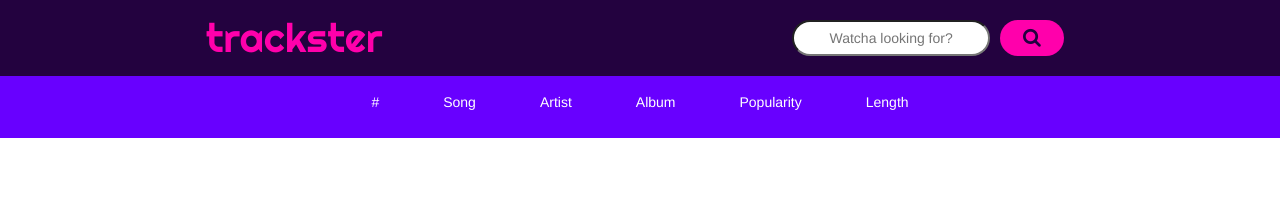
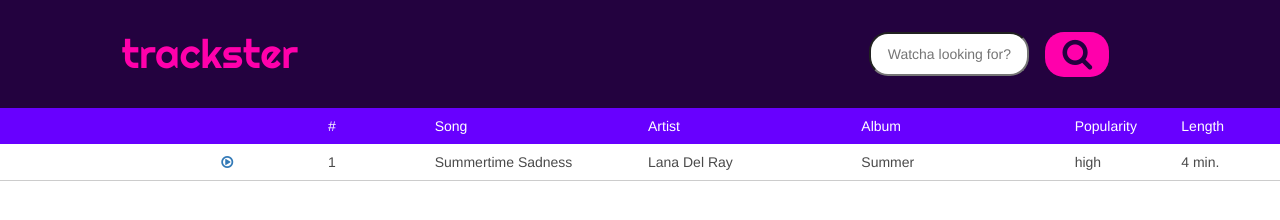
Before and after one commit to aschera/Trackster, a website: page index.html in a window 1280 px wide. Drawn offline with nearby package versions, Linux system fonts and the light colour scheme.

Commit message:
added ajax

```diff
--- a/index.html
+++ b/index.html
@@ -1,5 +1,6 @@
 <!DOCTYPE html>
 <html>
+
 <head>
     <title>Trackster</title>
     <link rel="icon" href="favicon.png" type="image/x-icon">
@@ -9,58 +10,96 @@
     <link rel="stylesheet" type="text/css" href="https://maxcdn.bootstrapcdn.com/font-awesome/4.7.0/css/font-awesome.min.css">
     <link href="https://maxcdn.bootstrapcdn.com/bootstrap/3.3.7/css/bootstrap.min.css" rel="stylesheet" integrity="sha384-BVYiiSIFeK1dGmJRAkycuHAHRg32OmUcww7on3RYdg4Va+PmSTsz/K68vbdEjh4u" crossorigin="anonymous">
     <link rel="stylesheet" type="text/css" href="./resources/css/style.css">
-  <script src="https://code.jquery.com/jquery-3.1.1.min.js"
-          integrity="sha256-hVVnYaiADRTO2PzUGmuLJr8BLUSjGIZsDYGmIJLv2b8="
-          crossorigin="anonymous"></script>
+    <script src="https://code.jquery.com/jquery-3.1.1.min.js" integrity="sha256-hVVnYaiADRTO2PzUGmuLJr8BLUSjGIZsDYGmIJLv2b8=" crossorigin="anonymous"></script>
     <script type="text/javascript" src="./resources/js/trackster.js"></script>
     <script type="text/javascript" src="./resources/js/tests.js"></script>
 </head>
+
 <body>
+
+
+
 
     <!-- START header -->
     <header>
-        <div class="top-header container">
-            <div class="logo">
-                <h1>trackster</h1>
+        <div class="top-header container-fluid">
+            <!-- start wrapper-->
+            <div class="row">
+                <!-- start row-->
+                <h1 class="col-xs-7 col-xs-offset-1">trackster</h1>
+                <input class="search search__bar col-xs-2" type="text" class="search__bar" placeholder="Watcha looking for?">
+                <button class="search__button fa fa-search col-xs-1" id="search-button"></button>
             </div>
-            <div class="search">
-                <input type="text" class="search__bar" placeholder="Watcha looking for?">
-                <button class="fa fa-search"></button>
+            <!-- end row-->
+        </div>
+        <!-- end wrapper-->
+
+
+        <div class="container-fluid">
+
+            <!-- START headings list -->
+            <div class="list-headings row">
+                <div class="list-item col-xs-1 col-xs-offset-2">
+
+                </div>
+                <div class="list-item col-xs-1 ">
+                    #
+                </div>
+                <div class="list-item  col-xs-2">
+                    Song
+                </div>
+                <div class="list-item  col-xs-2">
+                    Artist
+                </div>
+                <div class="list-item  col-xs-2">
+                    Album
+                </div>
+                <div class="list-item  col-xs-1">
+                    Popularity
+                </div>
+                <div class="list-item  col-xs-1">
+                    Length
+                </div>
+
+            </div>
+            <!-- end row -->
+            <!-- END heading list -->
+
+            <!-- START track list -->
+            <div id="track-list" class="row">
+                <div class="list-item  col-xs-1 col-xs-offset-2">
+                    <a href="https://youtu.be/eI_O5_tJ1hA" class="fa fa-play-circle-o"></a>
+                </div>
+                <div class="list-item  col-xs-1">
+                    1
+                </div>
+                <div class="list-item  col-xs-2">
+                    Summertime Sadness
+                </div>
+                <div class="list-item  col-xs-2">
+                    Lana Del Ray
+                </div>
+                <div class="list-item  col-xs-2">
+                    Summer
+                </div>
+                <div class="list-item  col-xs-1">
+                    high
+                </div>
+                <div class="list-item  col-xs-1">
+                    4 min.
                 </div>
             </div>
+            <!-- END track list -->
+        </div>
+
     </header>
     <!-- END header -->
 
     <main>
-        <!-- START list -->
-        <section>
-            <div class="list-headings">
-                <ul>
-                    <li>
-                        <p>#</p>
-                    </li>
-                    <li>
-                        <p>Song</p>
-                    </li>
-                    <li>
-                        <p>Artist</p>
-                    </li>
-                    <li>
-                        <p>Album</p>
-                    </li>
-                    <li>
-                        <p>Popularity</p>
-                    </li>
-                    <li>
-                        <p>Length</p>
-                    </li>
-                </ul>
-            </div>
-        </section>
-        <!-- END list -->
 
     </main>
 
 
 </body>
+
 </html>
--- a/resources/js/trackster.js
+++ b/resources/js/trackster.js
@@ -1,3 +1,28 @@
+/*last.fm developer api
+https://www.last.fm/api
+
+Application name	trackster
+API key	2bbe973ecc284f94d17812d4bb225063
+Shared secret	66e3824a0613d1875bbfd4de0181261f
+Registered to	sunligfht
+
+search for tracks:
+JSON: /2.0/?method=track.search&track=Believe&api_key=YOUR_API_KEY&format=json
+XML: /2.0/?method=track.search&track=Believe&api_key=YOUR_API_KEY
+*/
+
+
+/* run the click event only if the page has loaded*/
+$(document).ready(function(){
+  $('#search-button').click(clicked)
+});
+
+/* do something when a user clicks the button*/
+function clicked() {
+  let query = $('.search__bar').val();
+  Trackster.searchTracksByTitle(query);
+}
+
 var Trackster = {};
 
 /*
@@ -5,7 +30,26 @@ var Trackster = {};
   Append each "row" to the container in the body to display all tracks.
 */
 Trackster.renderTracks = function(tracks) {
+  let list = tracks.results.trackmatches.track;
+  for(let i = 0; i < list.length; i++){
+    let $data = $(
+    '<div id="track-list" class="row">
+    <div class="list-item  col-xs-1 col-xs-offset-2">
+        <a href="
+    '
+    +
+    list.url
+    +
+    '
+    https://youtu.be/eI_O5_tJ1hA" class="fa fa-play-circle-o"></a>
+    </div>
+    <div class="list-item  col-xs-1">');
 
+
+
+
+    $('#track-list').append($data);
+  }
 };
 
 /*
@@ -13,5 +57,11 @@ Trackster.renderTracks = function(tracks) {
   Render the tracks given in the API query response.
 */
 Trackster.searchTracksByTitle = function(title) {
+  let baseurl= 'http://ws.audioscrobbler.com/';
+  let searchTrackUrl = "/2.0/?method=track.search&track="+title+"&api_key=2bbe973ecc284f94d17812d4bb225063&format=json";
+
+  $.get(baseurl+searchTrackUrl, function(data){
+    Trackster.renderTracks(data);
+});
 
 };
--- a/sass/base/_base.scss
+++ b/sass/base/_base.scss
@@ -8,10 +8,12 @@
 
 html{
     font-family: "Work Sans", Helvetica, sans-serif;
-
     box-sizing: border-box;/* apply a natural box layout model to all elements, but allowing components to change */
-
     // This defines what 1rem is
     font-size: 100%; //1 rem = 16px; 26px/16px = 100%
+}
 
+.container-fluid, .row, .col {
+    margin: 0;
+    padding: 0;
 }
--- a/sass/base/_typography.scss
+++ b/sass/base/_typography.scss
@@ -4,7 +4,7 @@ h1 {
     color: $main-color;
     font-family: Righteous;
     font-size: 2.5rem;
-    margin:0;
+    margin: 2rem 1rem;
 }
 
 p {
--- a/sass/components/_list.scss
+++ b/sass/components/_list.scss
@@ -3,19 +3,14 @@
     display: flex;
     justify-content: center;
     align-items: center;
-    padding: 1rem;
+    color: $text-color-light;
+}
 
-    & p {
-        color: $text-color-light;
-    }
+#track-list{
+    color: $text-color;
+    border-bottom: 1px solid $line-color;
+}
 
-    & ul {
-        display: flex;
-        justify-content: space-between;
-
-        & li {
-            display: inline;
-            padding: 0 2rem;
-        }
-    }
+.list-item {
+    padding: 0.5rem;
 }
--- a/sass/layout/_header.scss
+++ b/sass/layout/_header.scss
@@ -1,40 +1,27 @@
-header {
+
+
+.top-header {
     background-color: $tertiary-color;
+
 }
 
-.top-header {
-    display: flex;
-    flex: row wrap;
-    justify-content: center;
-    align-items: center;
-    padding: 1rem;
+.search__bar{
+        border-radius: 19px;
+        text-align: center;
+        line-height:2.5rem;
+        width: 10rem;
+        margin-top: 2rem;
+        margin-right:1rem;
 }
 
-.search {
-    margin-left: auto;
-    display: flex;
-    justify-content: center;
-    align-items: center;
-
-    &__bar{
-        margin-right: .625rem;
+#search-button{
+        font-size:2rem;
+        width:4rem;
+        margin-top: 2rem;
         padding: .4rem;
-        border-radius: 19px;
-        text-align: center;
-
-    }
-
-    &__button,
-    input[type="button" i]::-webkit-file-upload-button,
-    button {
-        font-size:1.2rem;
-        width:4rem;
-        margin-right: .625rem;
-        padding: .5rem;
         border-radius: 19px;
         text-align: center;
         background-color: #ff00ab;
         color: #22013f;
         border: none;
-    }
 }
```
Also changed, not shown: resources/css/style.css. Lines whose indentation alone changed are shown as unchanged.
